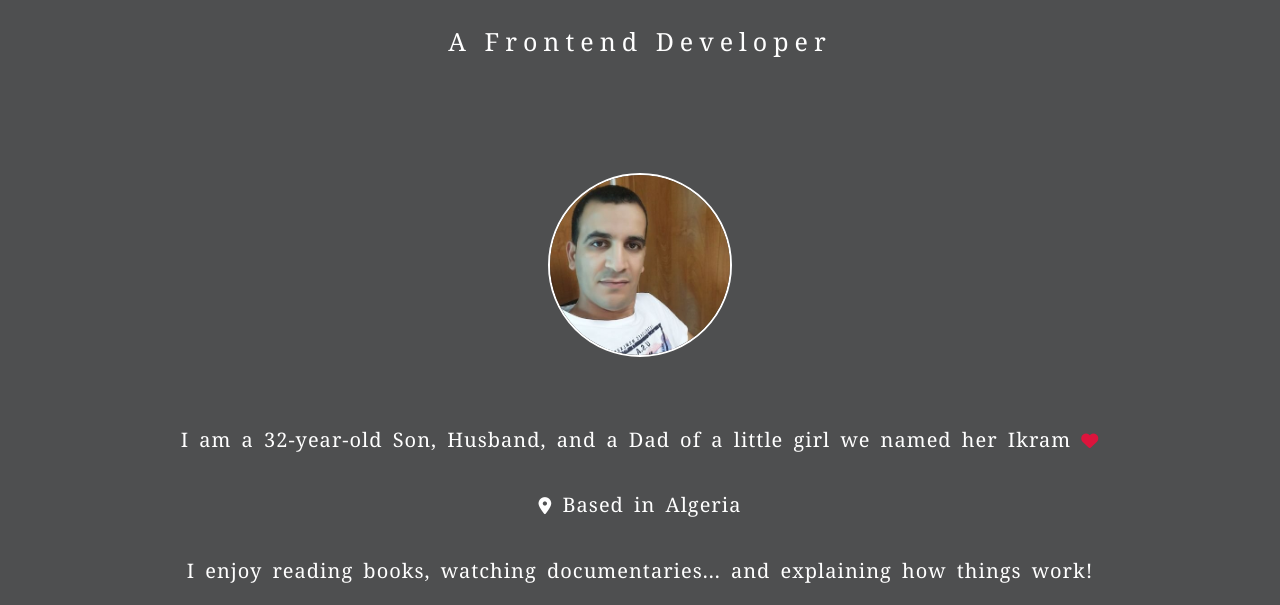
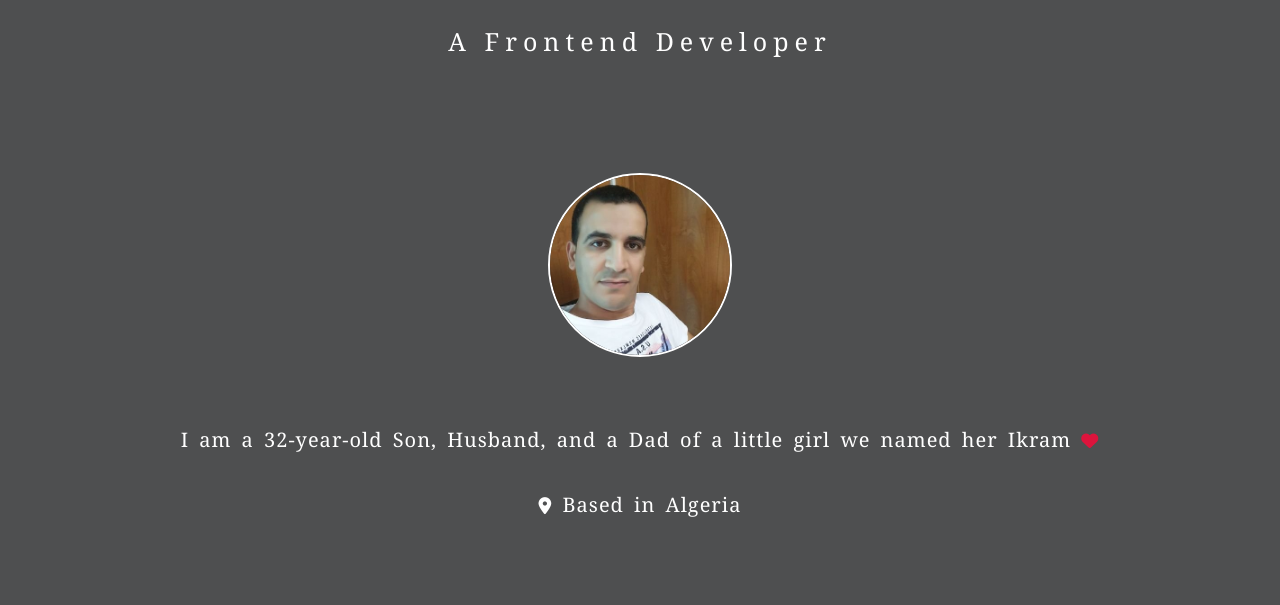
Before and after one commit to Hamza-Dahmoun/hamza-dahmoun.github.io, a plain HTML site: page index.html in a window 1280 px wide. Shown: the part 136-741 px from the top of the page. Drawn offline with Linux system fonts and the light colour scheme.

Commit message:
remove the hobbies text from #introduction

```diff
--- a/index.html
+++ b/index.html
@@ -31,7 +31,7 @@
                     aria-hidden="true"></i>
             </p>
             <p><i class="fa fa-map-marker" aria-hidden="true"></i> Based in Algeria</p>
-            <p>I enjoy reading books, watching documentaries... and explaining how things work!</p>
+            <!--<p>I enjoy reading books, watching documentaries... and explaining how things work!</p>-->
         </div>
         <div id="first-social-media-profiles-links-container">
             <a href="https://github.com/Hamza-Dahmoun" target="_blank" title="Github Profile"><i
```
